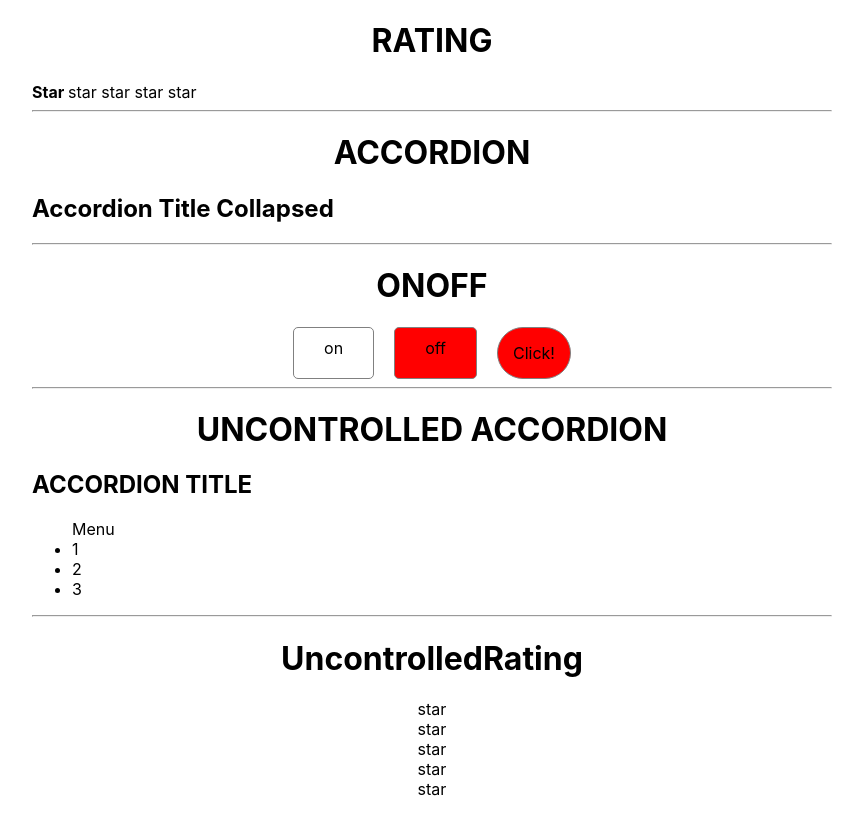
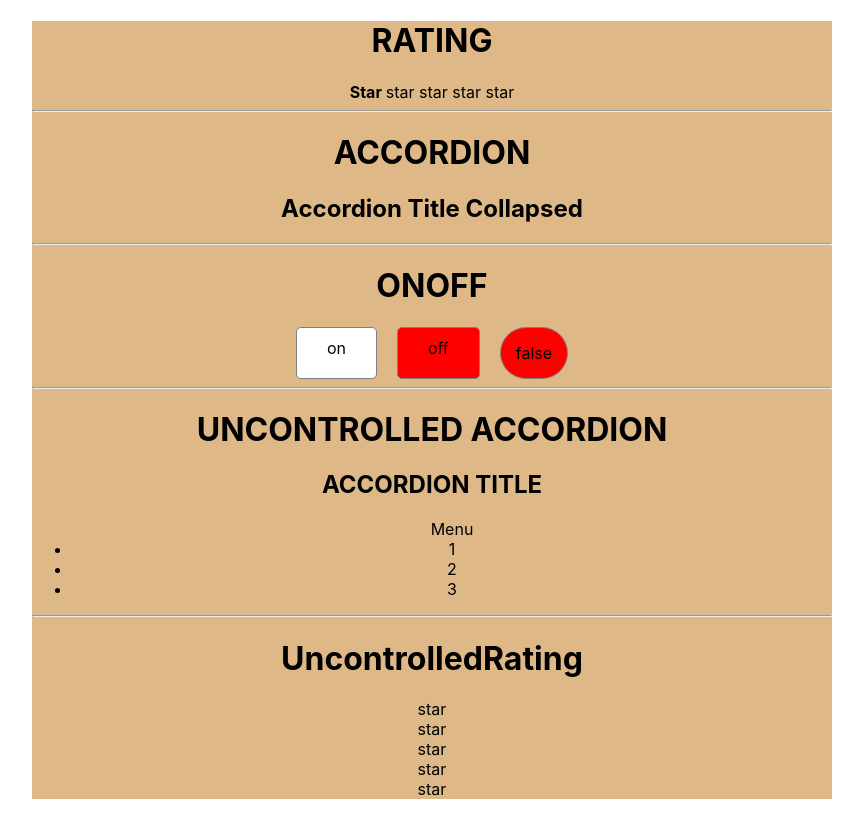
Before and after one commit to ArturLimaiko/it-kamasutra-examples-, a React (Create React App) app: page / in a window 1280 px wide. Shown: the whole page, without its empty margins (208-1071 px from the left). Built offline with nearby package versions, Linux system fonts and the light colour scheme.

Commit message:
немного рефакторинга

```diff
--- a/src/App.css
+++ b/src/App.css
@@ -1,4 +1,6 @@
 .App {
     width: 800px;
     margin: 20px auto;
+    background-color: burlywood;
+    text-align: center;
 }
--- a/src/OnOff.tsx
+++ b/src/OnOff.tsx
@@ -43,7 +43,7 @@ export const OnOff = ({switchOn,onChange} : OnOffType) => {
         <div style={wrap}>
             <div style={onStyle} onClick={() => onChange(true)}>on</div>
             <div style={offStyle} onClick={() => onChange(false)}>off</div>
-            <div style={switchButton}> Click! </div>
+            <div style={switchButton}> {switchOn.toString() } </div>
         </div>
     );
 };
```
